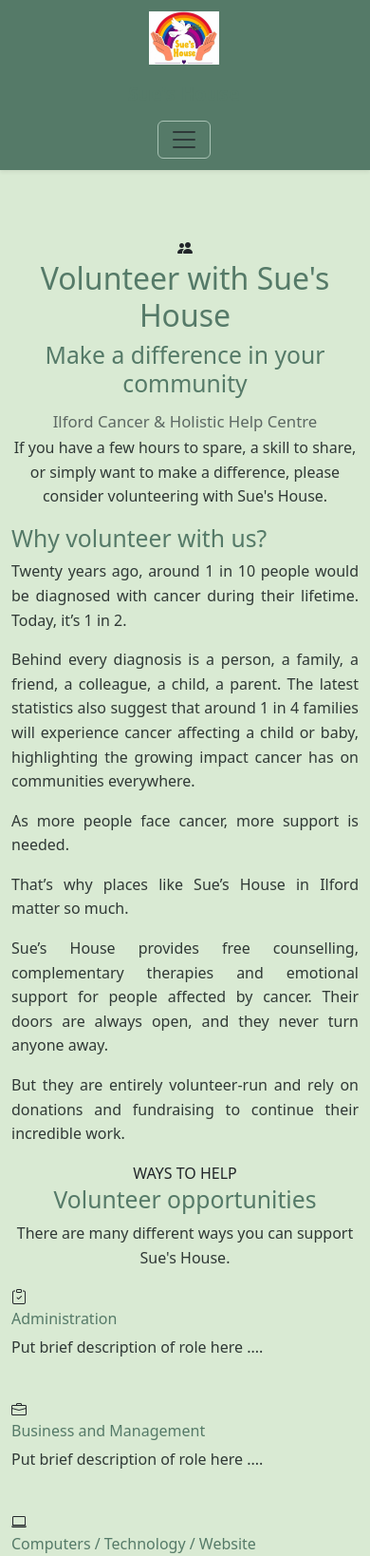
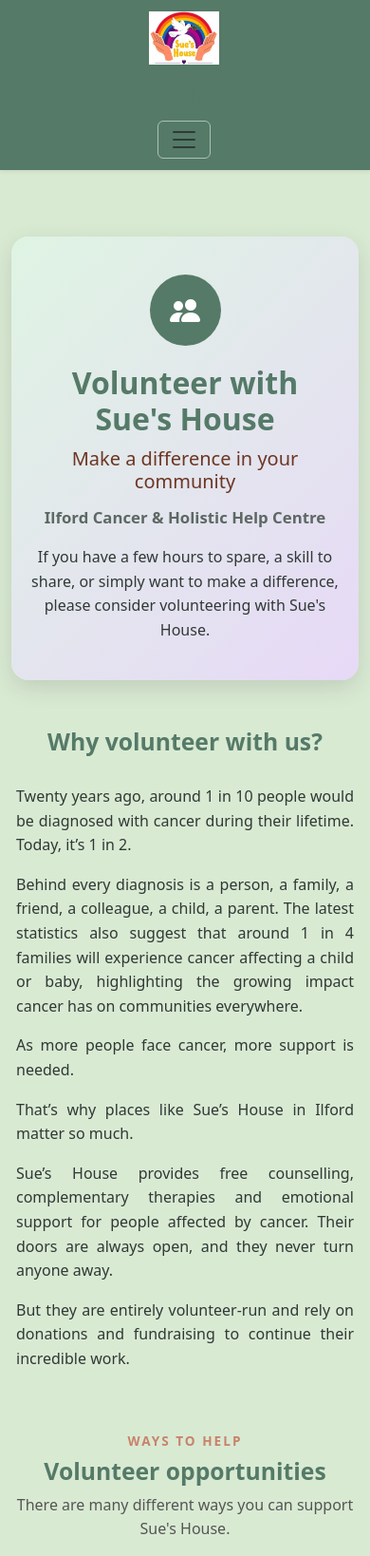
Before and after one commit to SH-PeteJ/SuesHouse, a plain HTML site: page vacancies.html in a window 390 px wide. Shown: the top 1638 px of the page at 95% size. Drawn offline with nearby package versions, Linux system fonts and the light colour scheme; a script that the page names is missing.

Commit message:
css for vacancies.html added.

```diff
--- a/css/leftmaster.css
+++ b/css/leftmaster.css
@@ -341,7 +341,254 @@
 .donations-page h4 {
   color: #557a68;
 }
-
+/* =========================================================
+   VOLUNTEERS / VACANCIES PAGE
+   ========================================================= */
+
+.vacancy-hero {
+  margin: 30px auto 50px;
+  padding: 60px 30px;
+  border-radius: 25px;
+  background: linear-gradient(135deg, #dff4e3, #e7d9f7);
+  box-shadow: 0 8px 25px rgba(0, 0, 0, 0.12);
+}
+
+.vacancy-hero-icon {
+  width: 75px;
+  height: 75px;
+  margin: 0 auto 20px;
+  display: flex;
+  align-items: center;
+  justify-content: center;
+  border-radius: 50%;
+  background: #557a68;
+  color: white;
+  font-size: 2rem;
+}
+
+.vacancy-hero h1 {
+  margin-bottom: 10px;
+  color: #557a68;
+  font-weight: 700;
+}
+
+.vacancy-hero h2 {
+  color: #6d3623;
+  font-size: 1.5rem;
+  font-weight: 500;
+}
+
+.hero-intro {
+  color: #557a68;
+  font-weight: 700;
+  margin-top: 20px;
+}
+
+.hero-text {
+  max-width: 750px;
+  margin: 15px auto 0;
+}
+
+
+/* Introduction */
+
+.volunteer-intro {
+  max-width: 900px;
+  margin: 0 auto 60px;
+  padding: 0 20px;
+}
+
+.volunteer-intro h2 {
+  text-align: center;
+  margin-bottom: 30px;
+  color: #557a68;
+  font-weight: 700;
+}
+
+
+/* Section heading */
+
+.section-heading {
+  margin-bottom: 35px;
+}
+
+.section-heading span {
+  color: #c9826b;
+  font-size: 0.85rem;
+  font-weight: 700;
+  letter-spacing: 2px;
+}
+
+.section-heading h2 {
+  margin-top: 5px;
+  color: #557a68;
+  font-weight: 700;
+}
+
+.section-heading p {
+  color: #555;
+}
+
+
+/* Volunteer cards */
+
+.volunteer-card {
+  padding: 30px 25px;
+  background: #ffffff;
+  border: 1px solid #d5e2d8;
+  border-radius: 20px;
+  box-shadow: 0 5px 18px rgba(0, 0, 0, 0.08);
+  transition: transform 0.25s ease, box-shadow 0.25s ease;
+}
+
+.volunteer-card:hover {
+  transform: translateY(-5px);
+  box-shadow: 0 10px 25px rgba(0, 0, 0, 0.14);
+}
+
+.volunteer-icon {
+  width: 55px;
+  height: 55px;
+  margin-bottom: 20px;
+  display: flex;
+  align-items: center;
+  justify-content: center;
+  border-radius: 15px;
+  background: #d9ead3;
+  color: #557a68;
+  font-size: 1.5rem;
+}
+
+.volunteer-card h3 {
+  color: #557a68;
+  font-size: 1.25rem;
+  font-weight: 700;
+  margin-bottom: 12px;
+}
+
+.volunteer-card p {
+  color: #303936;
+  font-size: 1rem;
+}
+
+
+/* Call to action */
+
+.volunteer-cta {
+  margin: 70px auto 50px;
+  max-width: 850px;
+  padding: 45px 30px;
+  border-radius: 25px;
+  background: #557a68;
+  box-shadow: 0 8px 25px rgba(0, 0, 0, 0.15);
+}
+
+.cta-icon {
+  font-size: 2.5rem;
+  color: #e8d8a8;
+  margin-bottom: 15px;
+}
+
+.volunteer-cta h2 {
+  color: white;
+  font-weight: 700;
+}
+
+.volunteer-cta p {
+  max-width: 650px;
+  margin: 15px auto 25px;
+  color: white;
+}
+
+.volunteer-button {
+  display: inline-flex;
+  align-items: center;
+  gap: 10px;
+  padding: 12px 25px;
+  background: #e8d8a8;
+  color: #303936;
+  font-weight: 700;
+  border-radius: 10px;
+  text-decoration: none;
+}
+
+.volunteer-button:hover {
+  background: #ffffff;
+  color: #557a68;
+}
+
+
+/* DBS notice */
+
+.dbs-notice {
+  display: flex;
+  align-items: flex-start;
+  gap: 20px;
+  max-width: 900px;
+  margin: 0 auto 60px;
+  padding: 25px;
+  border-left: 6px solid #c9826b;
+  border-radius: 10px;
+  background: #fff7f2;
+}
+
+.dbs-notice > i {
+  color: #c9826b;
+  font-size: 2rem;
+}
+
+.dbs-notice h2 {
+  margin-bottom: 8px;
+  font-size: 1.25rem;
+  color: #557a68;
+  font-weight: 700;
+}
+
+.dbs-notice p {
+  margin: 0;
+  font-size: 1rem;
+}
+
+
+/* Mobile */
+
+@media (max-width: 600px) {
+
+  .vacancy-hero {
+    margin-top: 20px;
+    padding: 40px 20px;
+    border-radius: 18px;
+  }
+
+  .vacancy-hero h1 {
+    font-size: 2rem;
+  }
+
+  .vacancy-hero h2 {
+    font-size: 1.25rem;
+  }
+
+  .volunteer-intro {
+    padding: 0 5px;
+  }
+
+  .volunteer-card {
+    padding: 25px 20px;
+  }
+
+  .volunteer-cta {
+    margin-top: 50px;
+    padding: 35px 20px;
+    border-radius: 18px;
+  }
+
+  .dbs-notice {
+    margin-left: 5px;
+    margin-right: 5px;
+    padding: 20px;
+  }
+
+}
 /* Cards */
 .card {
   width: 100%;
```
